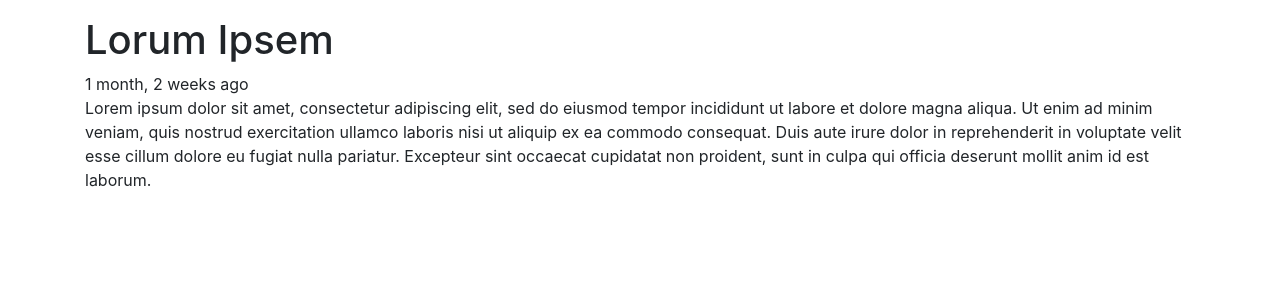
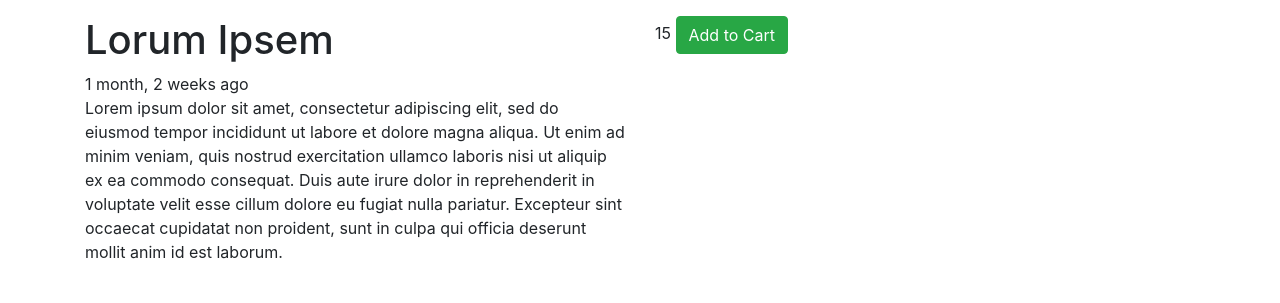
Before and after one commit to mylestraut/ecommerce, a Django app: a page that uses products/templates/products/detail.html in a window 1280 px wide. Shown: the part 56-359 px from the top of the page. Run offline with Django 3.2, Linux system fonts and the light colour scheme; data comes from the database, SQL or seed files in the repository; both versions use the stored data as it was after the commit; some libraries are stand-ins or nearby versions.

Commit message:
updated cart to add remove items

```diff
--- a/carts/models.py
+++ b/carts/models.py
@@ -58,6 +58,8 @@ m2m_changed.connect(m2m_changed_reciever, sender=Cart.products.through)
 
 
 def pre_save_cart_receiver(sender, instance, *args, **kwargs):
-	instance.total = instance.subtotal + 10
-
+	if instance.subtotal > 0:
+		instance.total = instance.subtotal + 10
+	else:
+		instance.total = 0.00
 pre_save.connect(pre_save_cart_receiver, sender=Cart)
--- /dev/null
+++ b/carts/urls.py
@@ -0,0 +1,14 @@
+
+from django.urls import path
+
+from .views import (
+    cart_home,
+    cart_update,
+    )
+
+app_name = 'carts'
+
+urlpatterns = [
+    path('', cart_home, name='home'),
+    path('update/', cart_update, name='update'),
+]
--- a/ecommerce/urls.py
+++ b/ecommerce/urls.py
@@ -19,7 +19,6 @@ from django.conf.urls.static import static
 from django.contrib import admin
 from django.urls import path, include
 
-from carts.views import cart_home
 
 from .views import homePageView, aboutPageView, contactPageView, loginPage, registerPage
 from django.views.generic import TemplateView
@@ -39,7 +38,7 @@ urlpatterns = [
     # path('products/<slug:slug>', ProductDetailSlugView.as_view()),
     # path('products-fbv/<int:pk>/', product_detail_view),
     path('login/', loginPage, name='login'),
-    path('cart/', cart_home, name='cart'),
+    path('cart/', include('carts.urls', namespace='carts')),
     path('register/', registerPage, name='register'),
     path('bootstrap/', TemplateView.as_view(template_name='bootstrap/example.html')),
 ]
--- a/products/templates/products/detail.html
+++ b/products/templates/products/detail.html
@@ -4,7 +4,7 @@
 
 
 	<div class='row'>
-		<div class='col'>
+		<div class='col-12 col-md-6'>
 			<h1>{{ object.title }}</h1>
 			{{ object.timestamp|timesince }} ago
 			{{ object.description|linebreaks }}<br>
@@ -12,6 +12,15 @@
 				<img src="{{ object.image.url }}" class="img-fluid"/>
 			{% endif %}
 		</div>
+
+		<div class='col-12 col-md-6'>
+			{{ cart }}
+			{% if object in cart.products.all %}
+				In Cart <button class='btn btn-link'>Remove?</button>
+			{% else %}
+				<button class='btn btn-success'>Add to Cart</button>
+			{% endif %}
+		</div>
 	</div>
 
 
--- a/products/views.py
+++ b/products/views.py
@@ -3,6 +3,7 @@ from django.http import Http404
 from django.views.generic import ListView, DetailView
 from django.shortcuts import render, get_object_or_404
 
+from carts.models import Cart
 from .models import Product
 
 # Create your views here.
@@ -62,6 +63,13 @@ class ProductDetailSlugView(DetailView):
 	queryset = Product.objects.all()
 	template_name = 'products/detail.html'
 
+	def get_context_data(self, *args, **kwargs):
+		request = self.request
+		context = super(ProductDetailSlugView, self).get_context_data(*args, **kwargs)
+		cart_obj, new_obj = Cart.objects.new_or_get(request)
+		context['cart'] = cart_obj
+		return context
+
 	def get_object(self, *args, **kwargs):
 		request = self.request
 		slug = self.kwargs.get('slug')
```
Also changed, not shown: carts/views.py (+14 -1 lines), db.sqlite3.
